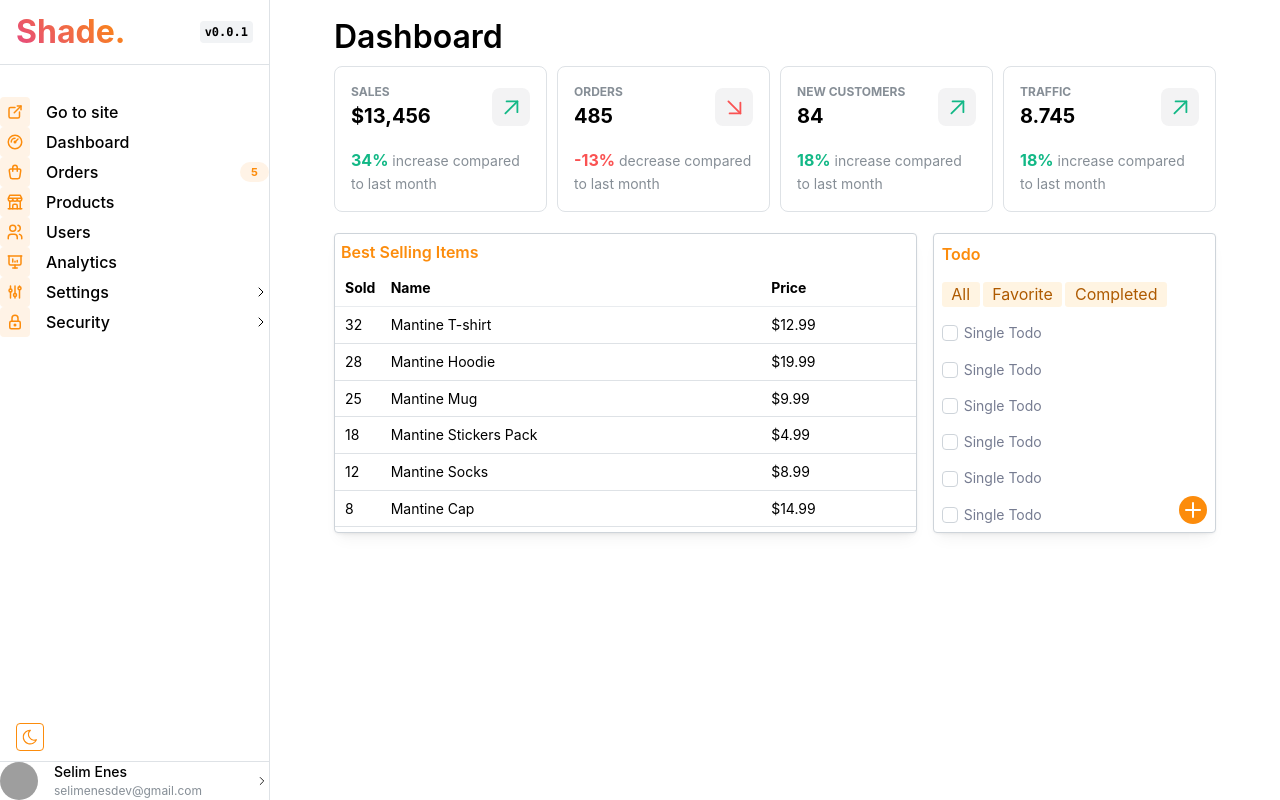
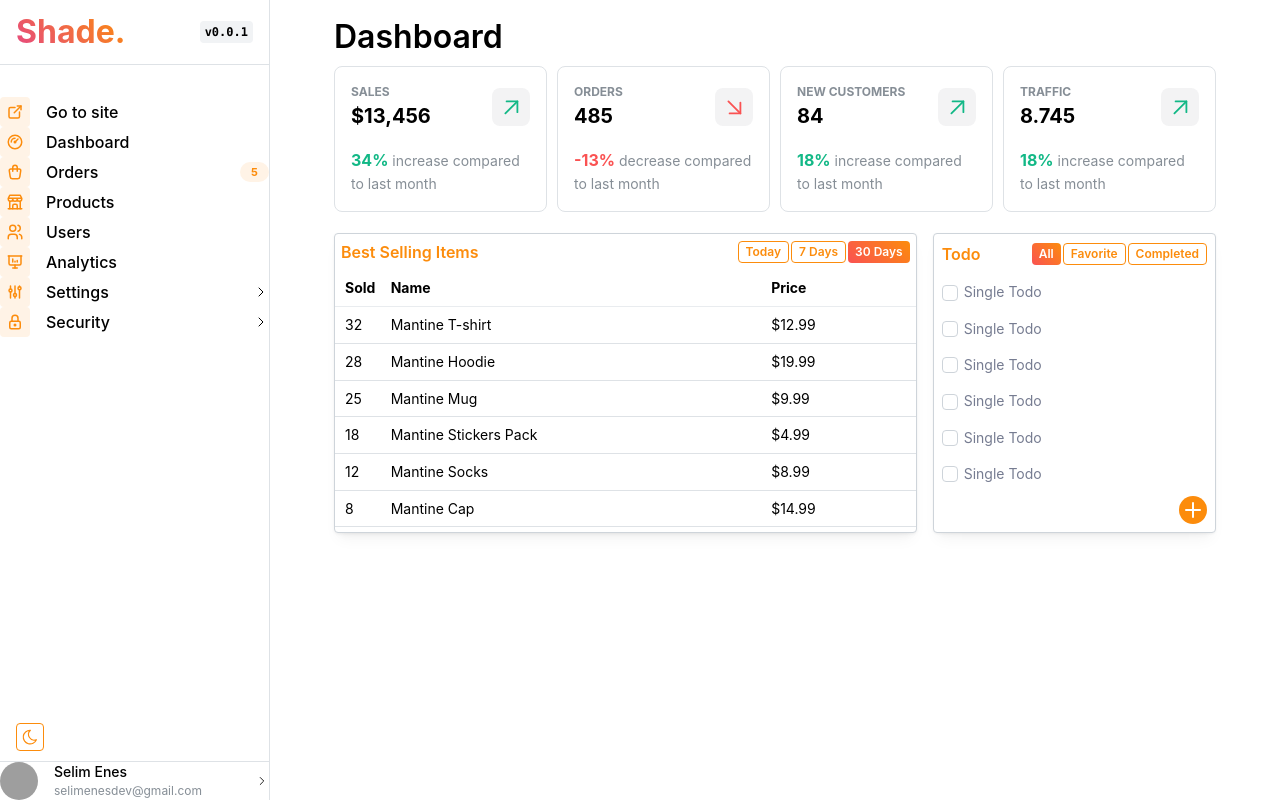
Before and after one commit to sellimenes/shadecom, a Next.js app: page /admin in a window 1280 px wide. Built offline with nearby package versions, Linux system fonts and the light colour scheme; grey boxes are pictures that could not be loaded.

Commit message:
admin ui touchs

```diff
--- a/components/AdminBestSellersTable/AdminBestSellersTable.tsx
+++ b/components/AdminBestSellersTable/AdminBestSellersTable.tsx
@@ -1,6 +1,6 @@
 import cx from 'clsx';
 import { useState } from 'react';
-import { Table, ScrollArea, Text } from '@mantine/core';
+import { Table, ScrollArea, Text, Button, Flex, Group } from '@mantine/core';
 import classes from './AdminBestSellersTable.module.css';
 
 type Props = {};
@@ -50,6 +50,7 @@ const data = [
 
 export function AdminBestSellersTable() {
   const [scrolled, setScrolled] = useState(false);
+  const [activeTab, setActiveTab] = useState('month');
 
   return (
     <ScrollArea
@@ -57,9 +58,40 @@ export function AdminBestSellersTable() {
       onScrollPositionChange={({ y }) => setScrolled(y !== 0)}
       className={classes.tableWrapper}
     >
-      <Text c={'primary'} p={6} fw={600} fs={'lg'}>
-        Best Selling Items
-      </Text>
+      <Group p={6} justify={'space-between'} align={'center'}>
+        <Text c={'primary'} fw={600} fs={'lg'}>
+          Best Selling Items
+        </Text>
+        <Group gap={2}>
+          <Button
+            variant={activeTab === 'day' ? 'gradient' : 'outline'}
+            onClick={() => setActiveTab('day')}
+            gradient={{ from: 'red', to: 'primary' }}
+            color="primary"
+            size="compact-xs"
+          >
+            Today
+          </Button>
+          <Button
+            variant={activeTab === 'week' ? 'gradient' : 'outline'}
+            onClick={() => setActiveTab('week')}
+            gradient={{ from: 'red', to: 'primary' }}
+            color="primary"
+            size="compact-xs"
+          >
+            7 Days
+          </Button>
+          <Button
+            variant={activeTab === 'month' ? 'gradient' : 'outline'}
+            onClick={() => setActiveTab('month')}
+            gradient={{ from: 'red', to: 'primary' }}
+            color="primary"
+            size="compact-xs"
+          >
+            30 Days
+          </Button>
+        </Group>
+      </Group>
       <Table>
         <Table.Thead className={cx(classes.header, { [classes.scrolled]: scrolled })}>
           <Table.Tr>
--- a/components/AdminTodo/AdminTodo.tsx
+++ b/components/AdminTodo/AdminTodo.tsx
@@ -3,7 +3,6 @@ import {
   Group,
   Box,
   Text,
-  UnstyledButton,
   Stack,
   Flex,
   Checkbox,
@@ -22,6 +21,7 @@ type Props = {};
 
 const AdminTodo = (props: Props) => {
   const [opened, { open, close }] = useDisclosure(false);
+  const [activeTab, setActiveTab] = useState('all');
   const todos = [1, 2, 3, 4, 5, 6];
   return (
     <Box h={'300'} p={8} className={classes.todosWrapper}>
@@ -39,10 +39,34 @@ const AdminTodo = (props: Props) => {
           <Text c={'primary'} fw={600} fs={'lg'}>
             Todo
           </Text>
-          <Group gap={3} mr={12}>
-            <UnstyledButton className={classes.todoFilter}>All</UnstyledButton>
-            <UnstyledButton className={classes.todoFilter}>Favorite</UnstyledButton>
-            <UnstyledButton className={classes.todoFilter}>Completed</UnstyledButton>
+          <Group gap={2}>
+            <Button
+              variant={activeTab === 'all' ? 'gradient' : 'outline'}
+              onClick={() => setActiveTab('all')}
+              gradient={{ from: 'red', to: 'primary' }}
+              color="primary"
+              size="compact-xs"
+            >
+              All
+            </Button>
+            <Button
+              variant={activeTab === 'favorite' ? 'gradient' : 'outline'}
+              onClick={() => setActiveTab('favorite')}
+              gradient={{ from: 'red', to: 'primary' }}
+              color="primary"
+              size="compact-xs"
+            >
+              Favorite
+            </Button>
+            <Button
+              variant={activeTab === 'completed' ? 'gradient' : 'outline'}
+              onClick={() => setActiveTab('completed')}
+              gradient={{ from: 'red', to: 'primary' }}
+              color="primary"
+              size="compact-xs"
+            >
+              Completed
+            </Button>
           </Group>
         </Group>
         <Stack mt={16}>
```
